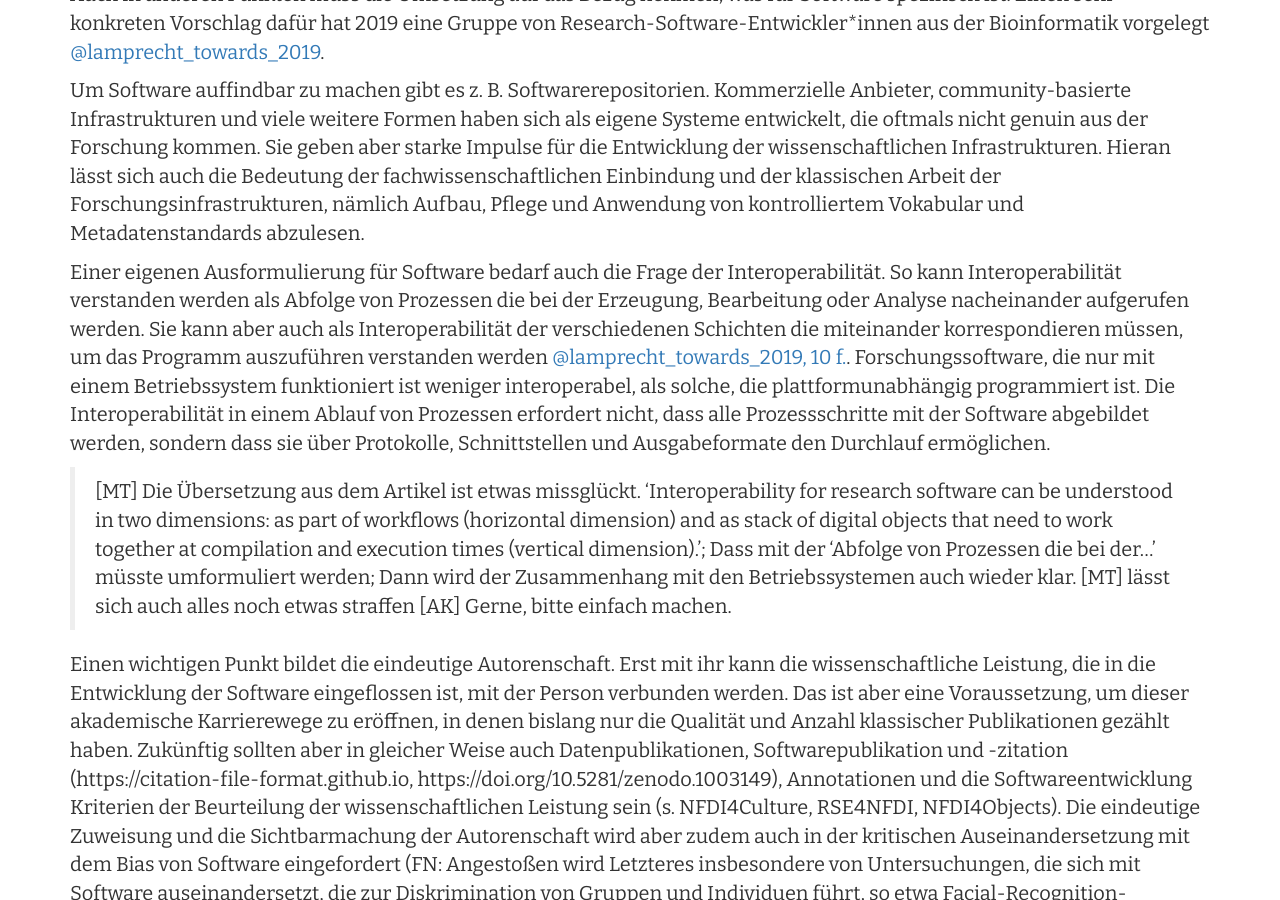
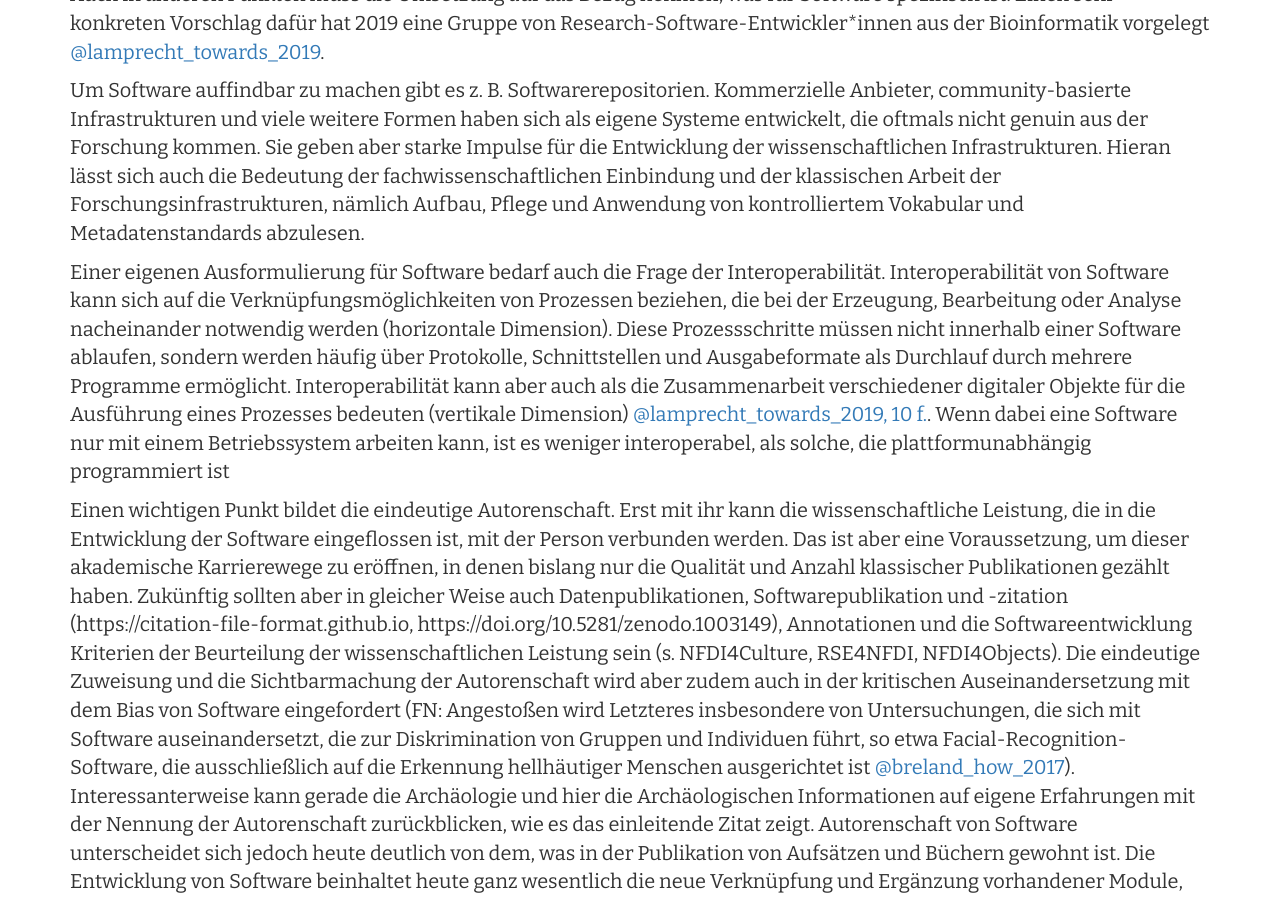
Before and after one commit to Research-Squirrel-Engineers/Impuls_SoftwareRezensionen_DGUF, a Jekyll site: the page built from Draft.md, in a window 1280 px wide and 900 px high, scrolled down 3148 px. Built offline with Jekyll 4.4.1, drawn with Linux system fonts in a browser that asks for light colours; nearby versions of some CDN libraries.

Commit message:
Straffungsversuch Interoperabilität

```diff
--- a/Draft.md
+++ b/Draft.md
@@ -94,11 +94,8 @@ Auch in anderen Punkten muss die Umsetzung auf das Bezug nehmen, was für Softwa
 
 Um Software auffindbar zu machen gibt es z. B. Softwarerepositorien. Kommerzielle Anbieter, community-basierte Infrastrukturen und viele weitere Formen haben sich als eigene Systeme entwickelt, die oftmals nicht genuin aus der Forschung kommen. Sie geben aber starke Impulse für die Entwicklung der wissenschaftlichen Infrastrukturen. Hieran lässt sich auch die Bedeutung der fachwissenschaftlichen Einbindung und der klassischen Arbeit der Forschungsinfrastrukturen, nämlich Aufbau, Pflege und Anwendung von kontrolliertem Vokabular und Metadatenstandards abzulesen.
 
-Einer eigenen Ausformulierung für Software bedarf auch die Frage der Interoperabilität. So kann Interoperabilität verstanden werden als Abfolge von Prozessen die bei der Erzeugung, Bearbeitung oder Analyse nacheinander aufgerufen werden. Sie kann aber auch als Interoperabilität der verschiedenen Schichten die miteinander korrespondieren müssen, um das Programm auszuführen verstanden werden [@lamprecht_towards_2019, 10 f.](#lamprecht_towards_2019). Forschungssoftware, die nur mit einem Betriebssystem funktioniert ist weniger interoperabel, als solche, die plattformunabhängig programmiert ist. Die Interoperabilität in einem Ablauf von Prozessen erfordert nicht, dass alle Prozessschritte mit der Software abgebildet werden, sondern dass sie über Protokolle, Schnittstellen und Ausgabeformate den Durchlauf ermöglichen.
+Einer eigenen Ausformulierung für Software bedarf auch die Frage der Interoperabilität. Interoperabilität von Software kann sich auf die Verknüpfungsmöglichkeiten von Prozessen beziehen, die bei der Erzeugung, Bearbeitung oder Analyse nacheinander notwendig werden (horizontale Dimension). Diese Prozessschritte müssen nicht innerhalb einer Software ablaufen, sondern werden häufig über Protokolle, Schnittstellen und Ausgabeformate als Durchlauf durch mehrere Programme ermöglicht. Interoperabilität kann aber auch als die Zusammenarbeit verschiedener digitaler Objekte für die Ausführung eines Prozesses bedeuten (vertikale Dimension) [@lamprecht_towards_2019, 10 f.](#lamprecht_towards_2019). Wenn dabei eine Software nur mit einem Betriebssystem arbeiten kann, ist es weniger interoperabel, als solche, die plattformunabhängig programmiert ist
 
-> [MT] Die Übersetzung aus dem Artikel ist etwas missglückt. 'Interoperability for research software can be understood in two dimensions: as part of workflows (horizontal dimension) and as stack of digital objects that need to work together at compilation and execution times (vertical dimension).'; Dass mit der 'Abfolge von Prozessen die bei der...' müsste umformuliert werden; Dann wird der Zusammenhang mit den Betriebssystemen auch wieder klar.
-> [MT] lässt sich auch alles noch etwas straffen
-> [AK] Gerne, bitte einfach machen.
 
 Einen wichtigen Punkt bildet die eindeutige Autorenschaft. Erst mit ihr kann die wissenschaftliche Leistung, die in die Entwicklung der Software eingeflossen ist, mit der Person verbunden werden. Das ist aber eine Voraussetzung, um dieser akademische Karrierewege zu eröffnen, in denen bislang nur die Qualität und Anzahl klassischer Publikationen gezählt haben. Zukünftig sollten aber in gleicher Weise auch Datenpublikationen, Softwarepublikation und -zitation (https://citation-file-format.github.io, https://doi.org/10.5281/zenodo.1003149), Annotationen und die Softwareentwicklung Kriterien der Beurteilung der wissenschaftlichen Leistung sein (s. NFDI4Culture, RSE4NFDI, NFDI4Objects). Die eindeutige Zuweisung und die Sichtbarmachung der Autorenschaft wird aber zudem auch in der kritischen Auseinandersetzung mit dem Bias von Software eingefordert (FN: Angestoßen wird Letzteres insbesondere von Untersuchungen, die sich mit Software auseinandersetzt, die zur Diskrimination von Gruppen und Individuen führt, so etwa Facial-Recognition-Software, die ausschließlich auf die Erkennung hellhäutiger Menschen ausgerichtet ist [@breland_how_2017](#breland_how_2017)).
 Interessanterweise kann gerade die Archäologie und hier die Archäologischen Informationen auf eigene Erfahrungen mit der Nennung der Autorenschaft zurückblicken, wie es das einleitende Zitat zeigt. Autorenschaft von Software unterscheidet sich jedoch heute deutlich von dem, was in der Publikation von Aufsätzen und Büchern gewohnt ist. Die Entwicklung von Software beinhaltet heute ganz wesentlich die neue Verknüpfung und Ergänzung vorhandener Module, entsprechend muss auch das Verständnis von Autorenschaft und wie sie sich auch über die Lebenszeit der Software hinaus dokumentieren lässt spezifisch für Software erfolgen [@katz_software_2016](#katz_software_2016).
```
